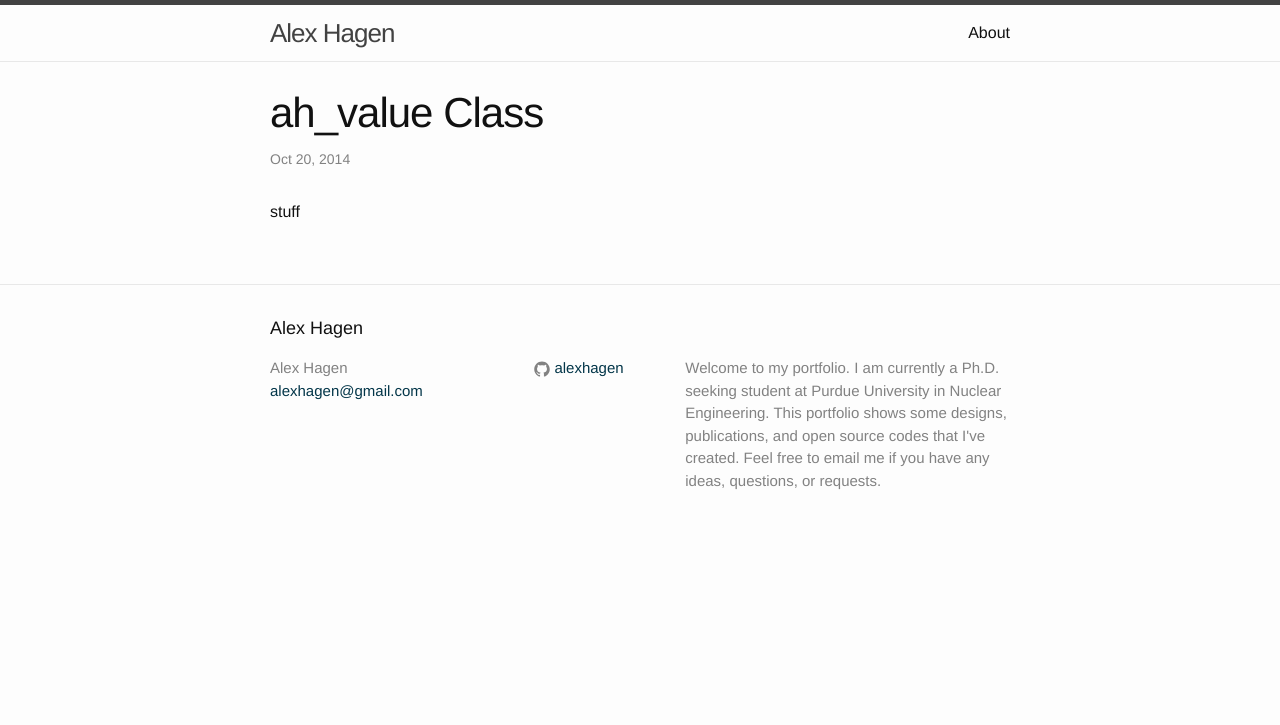
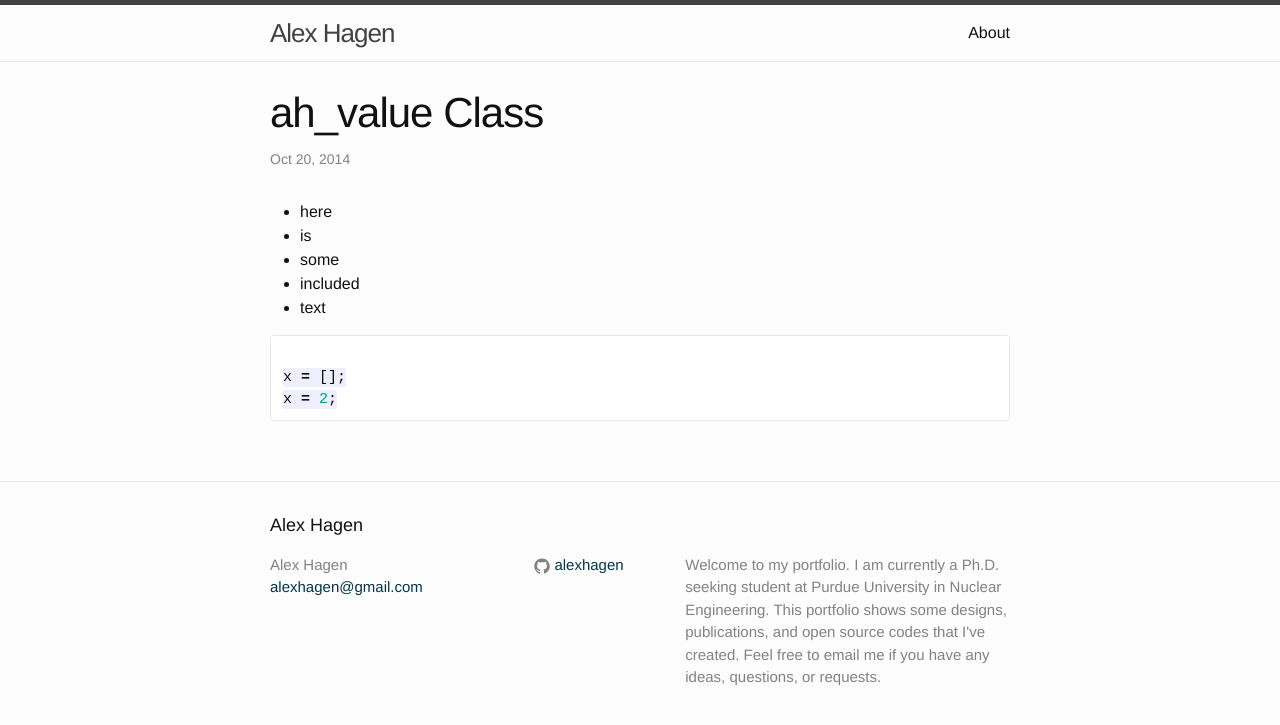
Before and after one commit to alexhagen/alexhagen.github.io, a Jekyll site: the page built from _posts/code/2014-10-20-ah_value.markdown, in a window 1280 px wide. Shown: the top 725 px of the page. Built offline with Jekyll 4.4.1, drawn with Linux system fonts in a browser that asks for light colours.

Commit message:
trying include

````diff
--- /dev/null
+++ b/_includes/matlab.md
@@ -0,0 +1,11 @@
+- here
+- is
+- some
+- included
+- text
+
+```matlab
+
+x = [];
+x = 2;
+```
--- a/_posts/code/2014-10-20-ah_value.markdown
+++ b/_posts/code/2014-10-20-ah_value.markdown
@@ -6,4 +6,4 @@ categories: codes
 
 ---
 
-stuff
+{% include matlab.md %}
````
